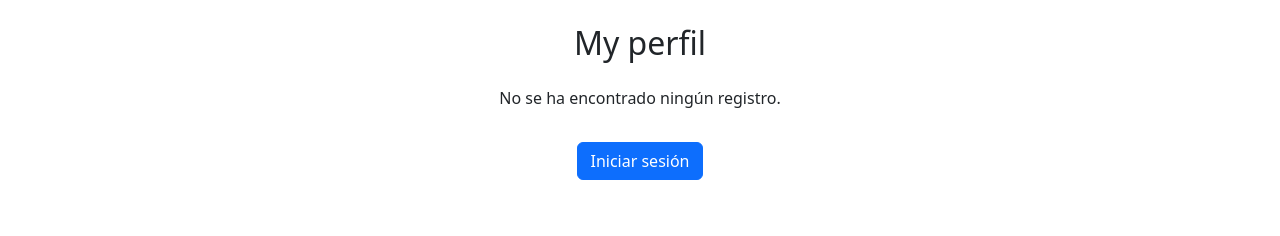
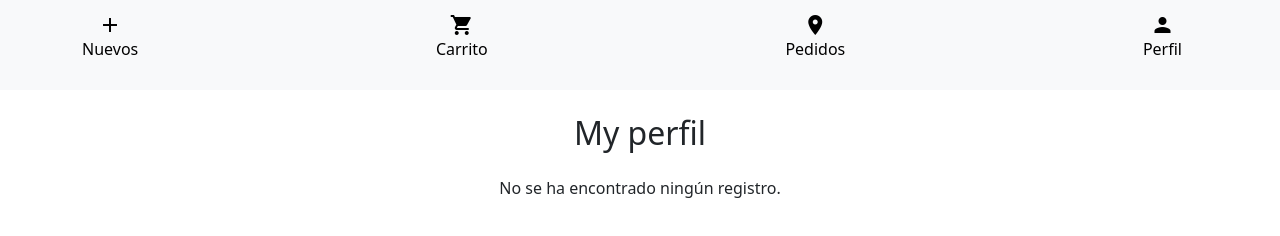
Before and after one commit to Vasco12xd/loginForm, a plain HTML site: page myaccount.html in a window 1280 px wide. Drawn offline with nearby package versions, Linux system fonts and the light colour scheme.

Commit message:
Arreglando el nav

```diff
--- a/myaccount.css
+++ b/myaccount.css
@@ -1,4 +1,4 @@
-.container{
+.container1{
     justify-content: center;
     display: flex;
     flex-direction: column;
--- a/myaccount.html
+++ b/myaccount.html
@@ -11,12 +11,32 @@
     <title>Perfil</title>
 </head>
 <body>
-    <div class="container mt-4">
+    <nav class="navbar bg-body-tertiary">
+        <div class="container">
+          <a class="navbar-brand" id="home" href="/home.html" >
+            <i class="material-icons" width="30" height="24">add</i>
+            <p>Nuevos</p>
+          </a>
+          <a class="navbar-brand" id="cart" href="/cart.html">
+            <i class="material-icons" width="30" height="24">shopping_cart</i>
+            <p>Carrito</p>
+          </a>
+          <a class="navbar-brand" id="pedido" href="/order.html">
+            <i class="material-icons" width="30" height="24">location_on</i>
+            <p>Pedidos</p>
+          </a>
+          <a class="navbar-brand" id="perfil" href="/myaccount.html">
+            <i class="material-icons" width="30" height="24">person</i>
+            <p>Perfil</p>
+          </a>
+
+        </div>
+      </nav>
+    <div class="container1 mt-4">
         <h2>My perfil</h2>
         <div id="registroDetalles" class="mt-3">
             <!-- Los datos se mostrarán aquí -->
         </div>
-        <button class="btn btn-primary mt-3" onclick="window.location.href='index.html'">Iniciar sesión</button>
     </div>
 
     <script>
```
Also changed, not shown: cart.html (+2 -2 lines), detailsOrder.html (+2 -2 lines), home.html (+2 -2 lines), order.html (+2 -2 lines).
